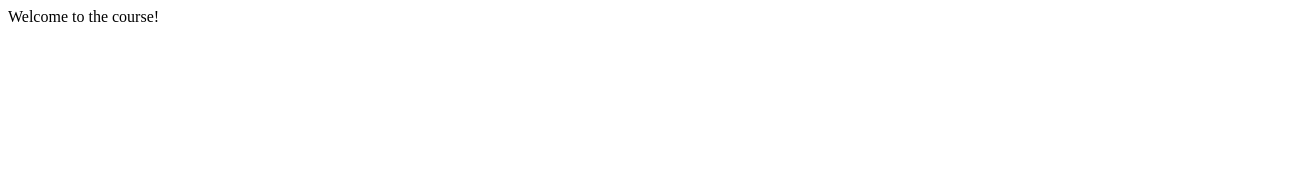
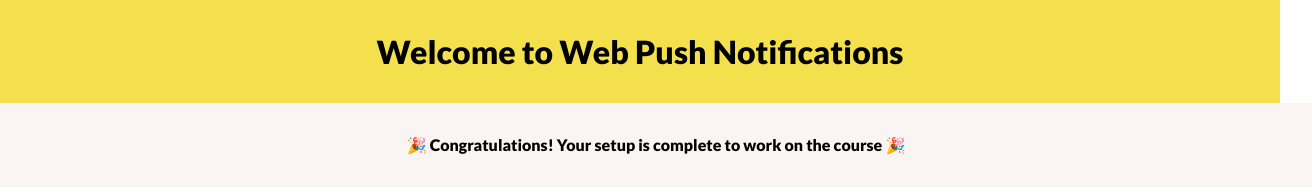
Before and after one commit to anuragmisra/ps-web-push-notification, a website: page index.html in a window 1280 px wide. Shown: the whole page, 1312 px wide, since content can reach past the window. Drawn offline with Linux system fonts and the light colour scheme.

Commit message:
html/css for the setup

```diff
--- /dev/null
+++ b/index.css
@@ -0,0 +1,27 @@
+html, body {
+    margin: 0;
+    padding: 0;
+    font-family: 'Lato', sans-serif;
+}
+
+h1 {
+    width: 100%;
+    display: flex;
+    justify-content: center;
+    margin: 0;
+    padding-top: 1em;
+    padding-bottom: 1em;
+}
+
+.app-bar {
+    width: 100%;
+    background-color: #f4e04d;
+}
+
+.setup-complete {
+    width: 100%;
+    display: flex;
+    justify-content: center;
+    padding: 1em;
+    background-color: #faf4f4;
+}
--- a/index.html
+++ b/index.html
@@ -2,6 +2,15 @@
 <html>
     <head>
         <title>Web Push Notification</title>
+        <link rel="stylesheet" type="text/css" href="./index.css"/>
+        <link href="https://fonts.googleapis.com/css2?family=Lato:ital,wght@0,900;1,400&display=swap" rel="stylesheet">
     </head>
-    <body>Welcome to the course!</body>
+    <body>
+        <div class="app-bar">
+            <h1>Welcome to Web Push Notifications</h1>
+        </div>
+        <div class="setup-complete">
+            <p> 🎉 Congratulations! Your setup is complete to work on the course 🎉</p>
+        </div>
+    </body>
 </html>
```
